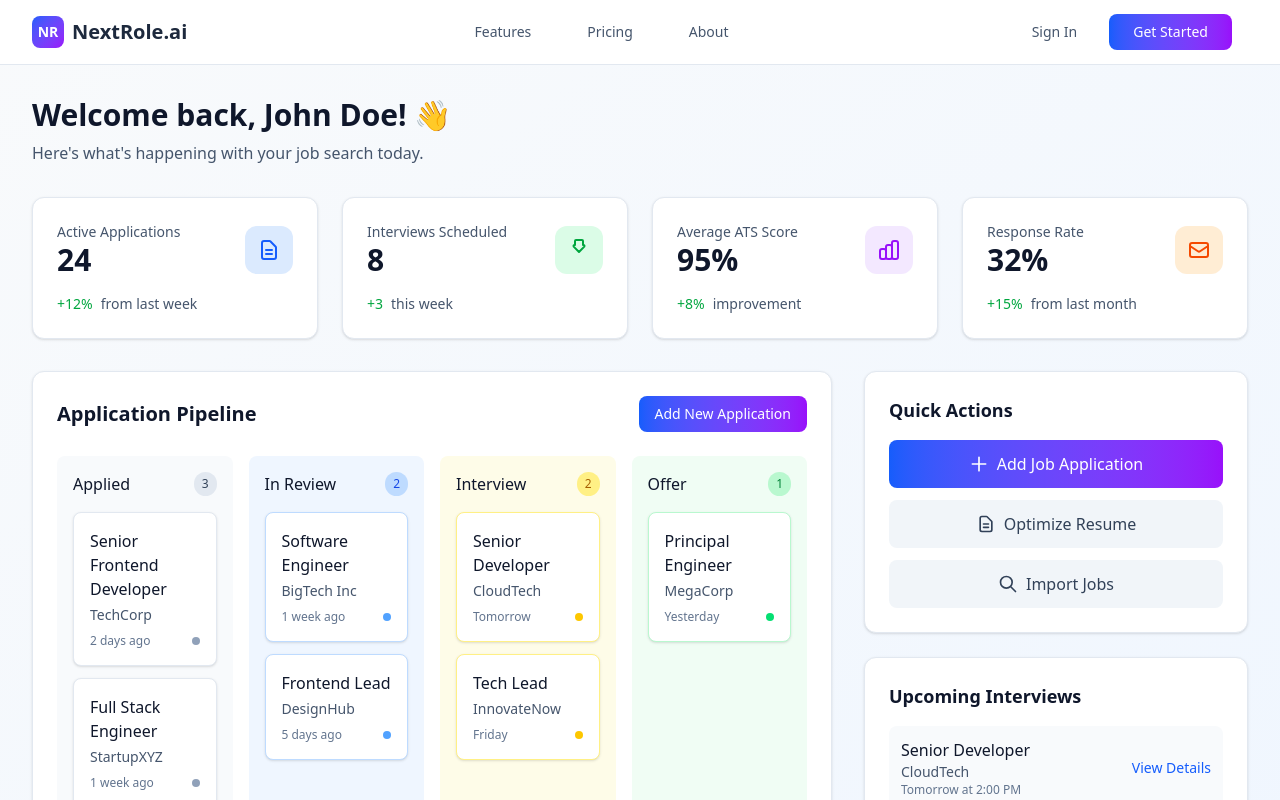
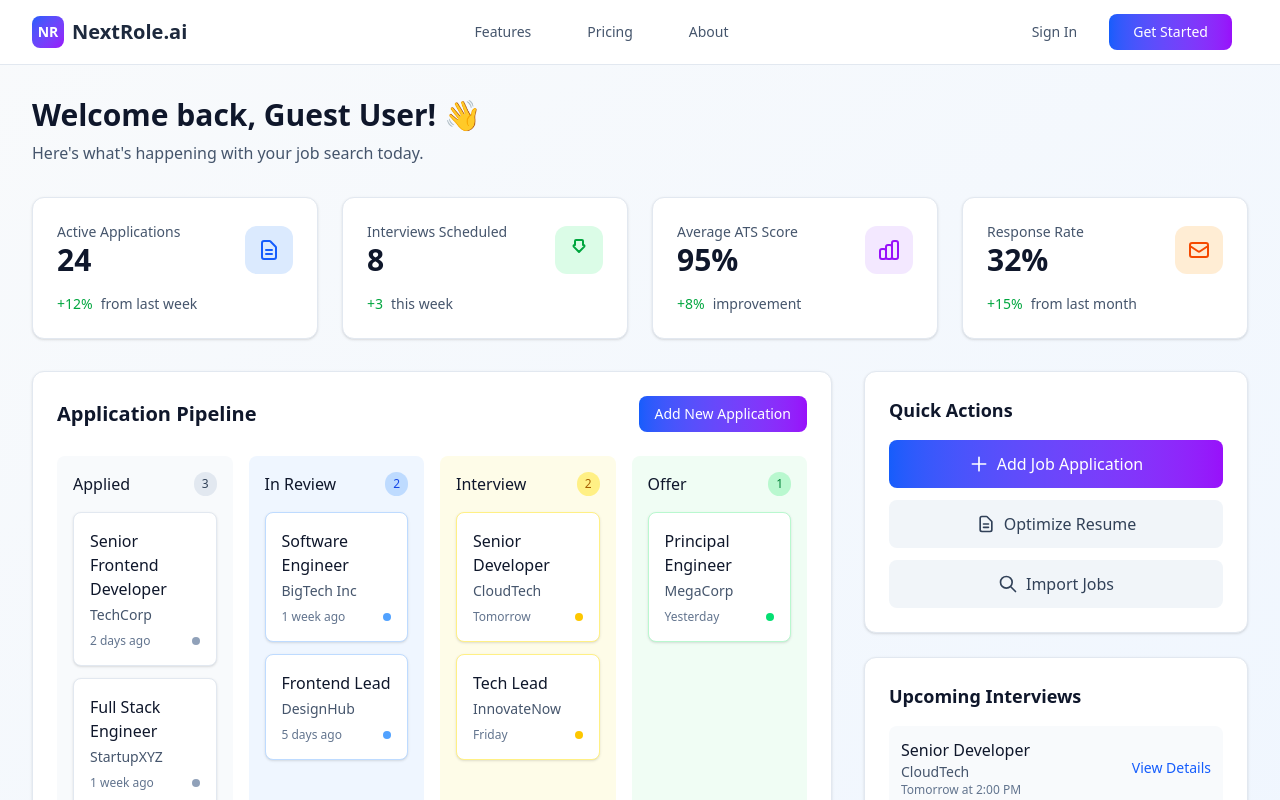
Before and after one commit to farazbangalore/NextRoleAI, an Angular app: page /dashboard in a window 1280 px wide. Shown: the top 800 px of the page. Built offline with nearby package versions, Linux system fonts and the light colour scheme.

Commit message:
Added user population

```diff
--- a/src/app/dashboard-component/dashboard-component.ts
+++ b/src/app/dashboard-component/dashboard-component.ts
@@ -3,6 +3,8 @@ import { ChangeDetectorRef, Component } from '@angular/core';
 import { OnInit } from '@angular/core';
 import { FormsModule, ReactiveFormsModule } from '@angular/forms';
 import { Router, NavigationEnd } from '@angular/router';
+import { AuthService } from '../services/auth.service';
+import { UserMetadata } from '../models/user_metadata';
 
 interface Application {
   id: string;
@@ -37,11 +39,12 @@ interface Interview {
 })
 
 export class DashboardComponent implements OnInit {
-  userName = 'John Doe';
-  userInitials = 'JD';
+  userName: any = 'Guest User';
+  currentUser: UserMetadata | null = null;
 
   constructor(
-    private router: Router  ) { }
+    private router: Router,
+    private authService: AuthService) { }
 
   stats = {
     activeApplications: 24,
@@ -174,6 +177,8 @@ export class DashboardComponent implements OnInit {
 
 
   ngOnInit(): void {
+    this.currentUser = this.authService.getCurrentUser();
+    this.userName = this.currentUser ? this.currentUser.first_name : 'Guest User';
     this.loadUserData();
   }
 
```
